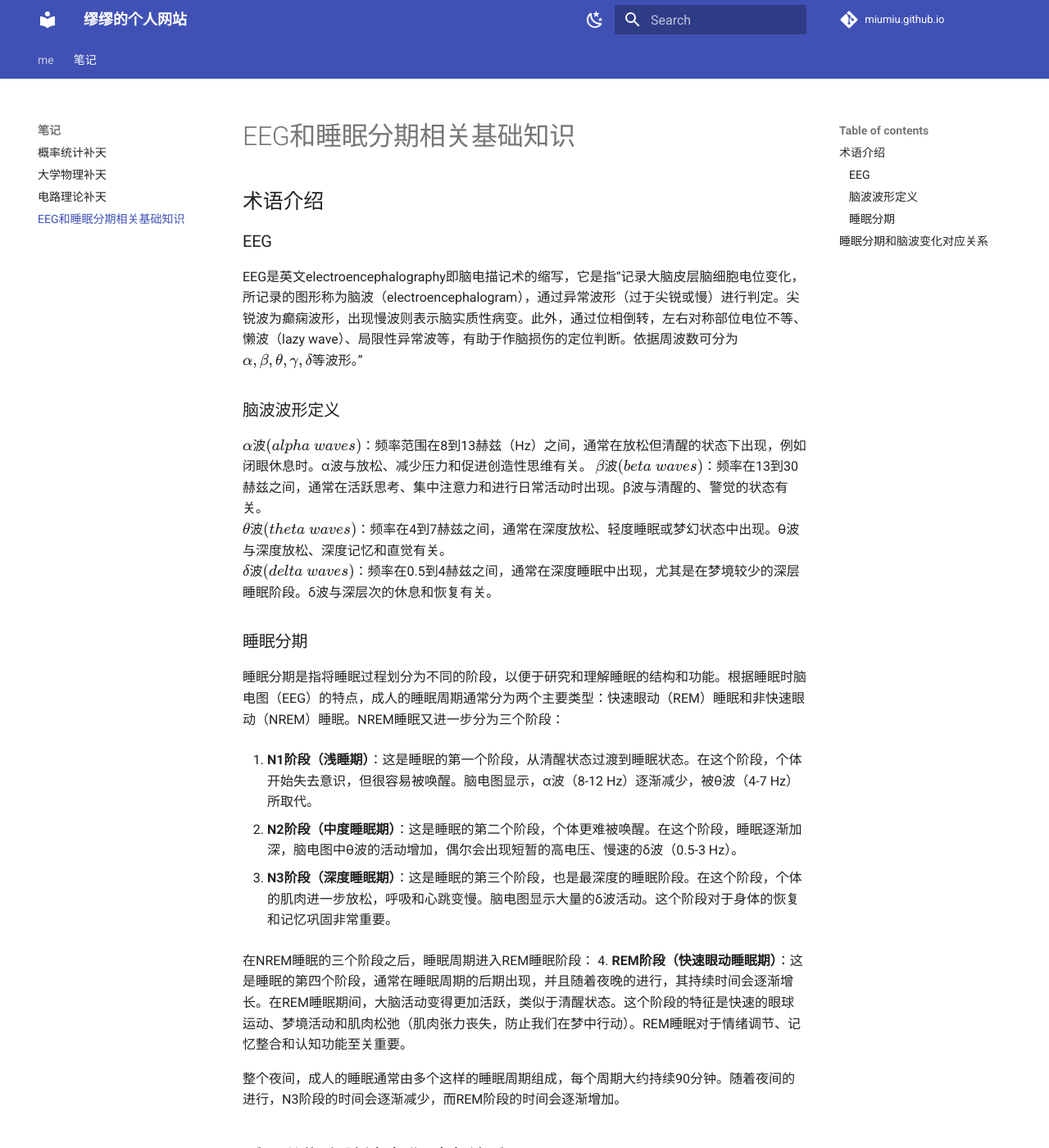
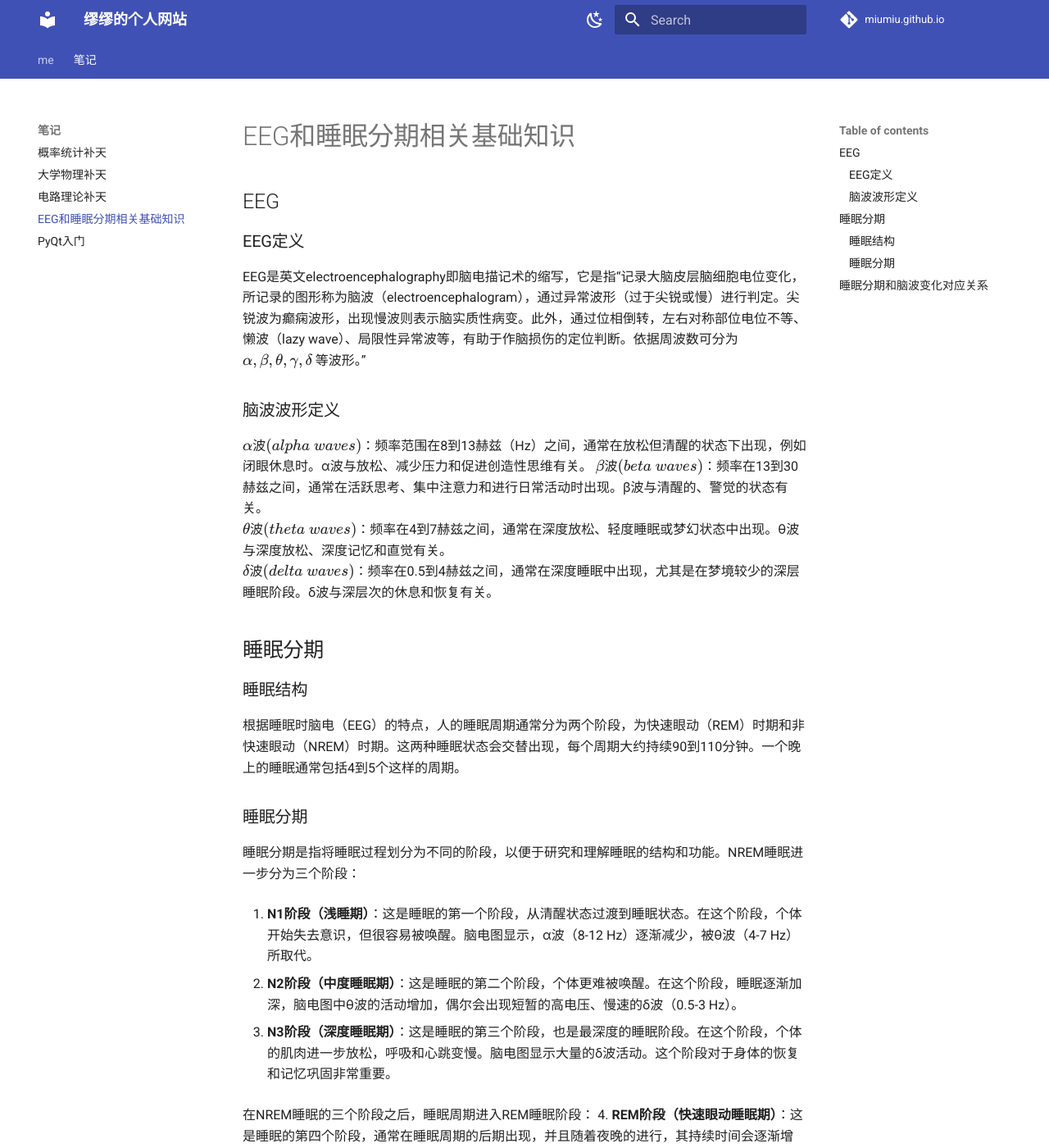
Before and after one commit to Miuarcher/miumiu.github.io, an MkDocs documentation site: the page built from docs/脑电基础知识.md, in a window 1280 px wide and 1400 px high. Shown: the whole window at 82% size. Built offline with MkDocs 1.6.1 and Material for MkDocs 9.7.7, drawn with Linux system fonts in a browser that asks for light colours; comment, search, counter and statistics services are not loaded.

Commit message:
add PyQt入门

```diff
--- a/docs/脑电基础知识.md
+++ b/docs/脑电基础知识.md
@@ -1,7 +1,7 @@
 # EEG和睡眠分期相关基础知识
-## 术语介绍
-### EEG
-EEG是英文electroencephalography即脑电描记术的缩写，它是指“记录大脑皮层脑细胞电位变化，所记录的图形称为脑波（electroencephalogram），通过异常波形（过于尖锐或慢）进行判定。尖锐波为癫痫波形，出现慢波则表示脑实质性病变。此外，通过位相倒转，左右对称部位电位不等、懒波（lazy wave）、局限性异常波等，有助于作脑损伤的定位判断。依据周波数可分为 $\alpha,\beta,\theta,\gamma,\delta$等波形。”
+## EEG
+### EEG定义
+EEG是英文electroencephalography即脑电描记术的缩写，它是指“记录大脑皮层脑细胞电位变化，所记录的图形称为脑波（electroencephalogram），通过异常波形（过于尖锐或慢）进行判定。尖锐波为癫痫波形，出现慢波则表示脑实质性病变。此外，通过位相倒转，左右对称部位电位不等、懒波（lazy wave）、局限性异常波等，有助于作脑损伤的定位判断。依据周波数可分为   $\alpha,\beta,\theta,\gamma,\delta$ 等波形。”
 
 ### 脑波波形定义
 
@@ -10,9 +10,14 @@ EEG是英文electroencephalography即脑电描记术的缩写，它是指“记
   $\theta波(theta\ waves)$：频率在4到7赫兹之间，通常在深度放松、轻度睡眠或梦幻状态中出现。θ波与深度放松、深度记忆和直觉有关。
  $\delta波(delta\ waves)$：频率在0.5到4赫兹之间，通常在深度睡眠中出现，尤其是在梦境较少的深层睡眠阶段。δ波与深层次的休息和恢复有关。
 
+## 睡眠分期
+### 睡眠结构
+
+根据睡眠时脑电（EEG）的特点，人的睡眠周期通常分为两个阶段，为快速眼动（REM）时期和非快速眼动（NREM）时期。这两种睡眠状态会交替出现，每个周期大约持续90到110分钟。一个晚上的睡眠通常包括4到5个这样的周期。
+
 ### 睡眠分期
 
- 睡眠分期是指将睡眠过程划分为不同的阶段，以便于研究和理解睡眠的结构和功能。根据睡眠时脑电图（EEG）的特点，成人的睡眠周期通常分为两个主要类型：快速眼动（REM）睡眠和非快速眼动（NREM）睡眠。NREM睡眠又进一步分为三个阶段：
+ 睡眠分期是指将睡眠过程划分为不同的阶段，以便于研究和理解睡眠的结构和功能。NREM睡眠进一步分为三个阶段：
 
 1. **N1阶段（浅睡期）**：这是睡眠的第一个阶段，从清醒状态过渡到睡眠状态。在这个阶段，个体开始失去意识，但很容易被唤醒。脑电图显示，α波（8-12 Hz）逐渐减少，被θ波（4-7 Hz）所取代。
 
--- a/mkdocs.yml
+++ b/mkdocs.yml
@@ -10,6 +10,7 @@ nav:
     - 大学物理补天.md
     - 电路理论补天.md
     - 脑电基础知识.md
+    - PyQt入门.md
 theme:
   features:
     # 使用 Tab 来进行分类
```
Also changed, not shown: docs/PyQt入门.md (added, +107 -0 lines), docs/image/Hamming窗函数图.png (added), docs/image/Hjorth三个参数求取.png (added), docs/image/偏度公式.png (added), docs/image/前扣带皮层图.png (added), docs/image/峰度公式.png (added), docs/image/脑波图.png (added).
